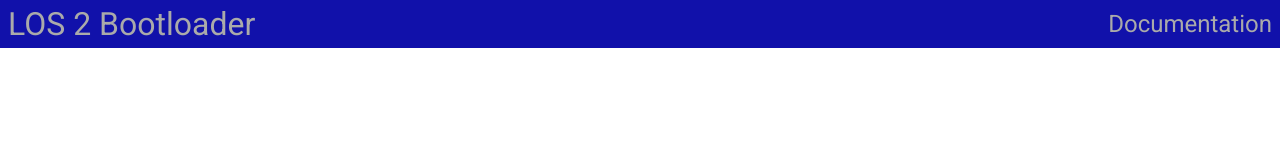
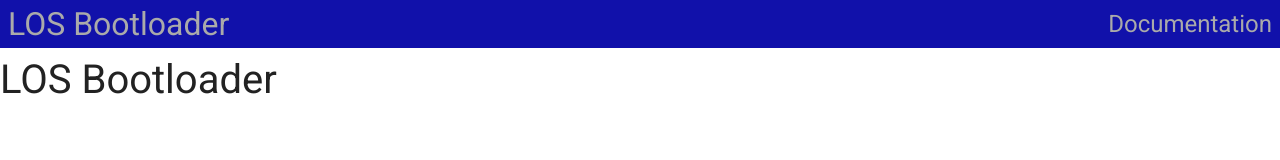
Before and after one commit to shipsimfan/LOS-Bootloader, a plain HTML site: page docs/index.html in a window 1280 px wide. Drawn offline with Linux system fonts and the light colour scheme.

Commit message:
Added title

```diff
--- a/docs/index.html
+++ b/docs/index.html
@@ -11,9 +11,11 @@
 
 <body>
     <div class="title">
-        <div class="title-main">LOS 2 Bootloader</div>
+        <div class="title-main">LOS Bootloader</div>
         <div class="title-sub">Documentation</div>
     </div>
+
+    <h1>LOS Bootloader</h1>
 </body>
 
 </html>
```
